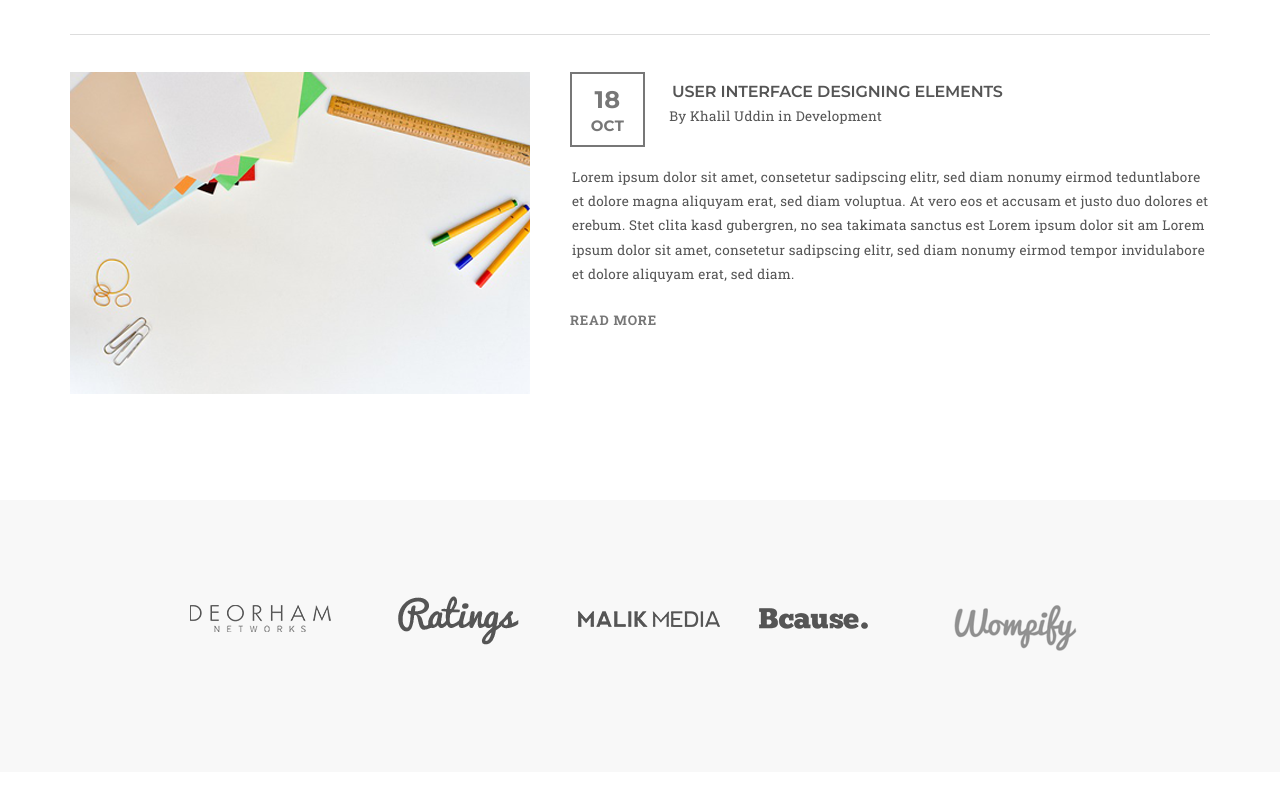
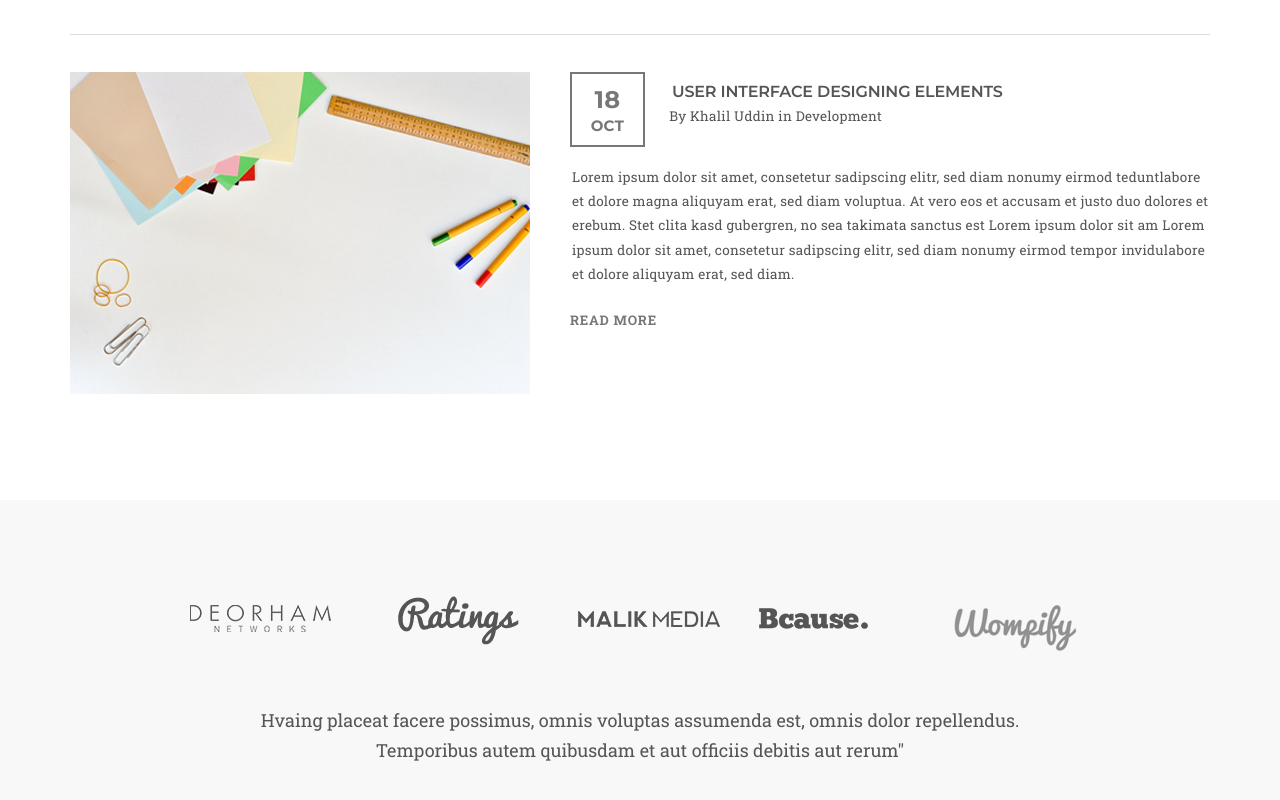
Before and after one commit to AnigalHub/PixelPerfect, a Vue app: page / in a window 1280 px wide. Shown: the part 4538-5338 px from the top of the page. Before the commit the page ends 5310 px from the top, so only its background shows below. Built offline with nearby package versions, Linux system fonts and the light colour scheme.

Commit message:
добавлен текст

```diff
--- a/src/components/Clients.vue
+++ b/src/components/Clients.vue
@@ -18,6 +18,11 @@
                    <img src="../../public/clients2.png">
                </b-col>
            </b-row>
+            <div class="text">
+                Hvaing placeat facere possimus, omnis voluptas assumenda est, omnis dolor repellendus.
+                <br>
+                Temporibus autem quibusdam et aut officiis debitis aut rerum"
+            </div>
         </b-container>
     </div>
 </template>
@@ -50,4 +55,13 @@
     .col:nth-child(4){
         padding-left: 15px !important;
     }
+    .text {
+        margin-top: 4.8%;
+        font-size: 18px;
+        font-family: "Roboto Slab";
+        color: rgb(85, 85, 85);
+        line-height: 1.667;
+        text-align: center;
+    }
+
 </style>
```
